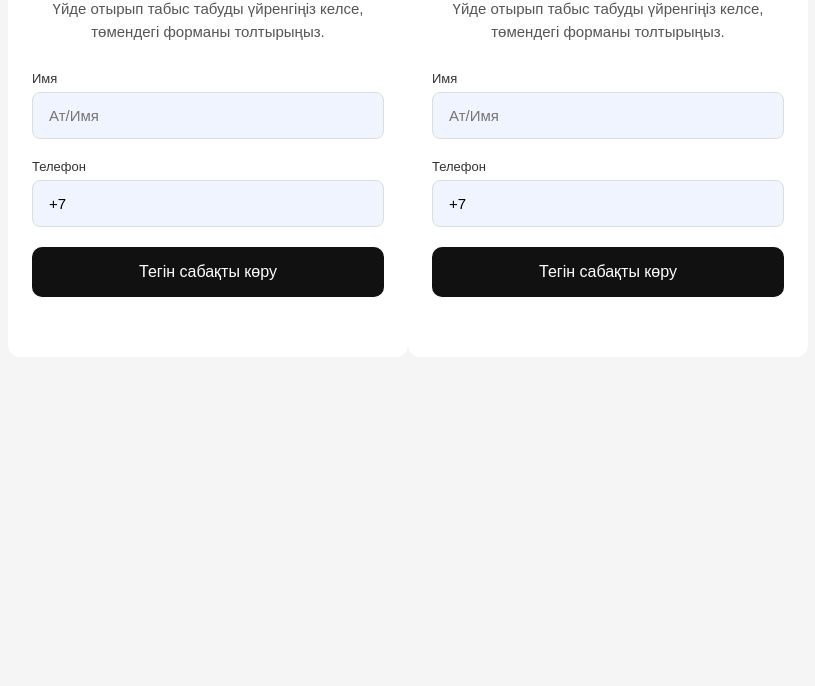
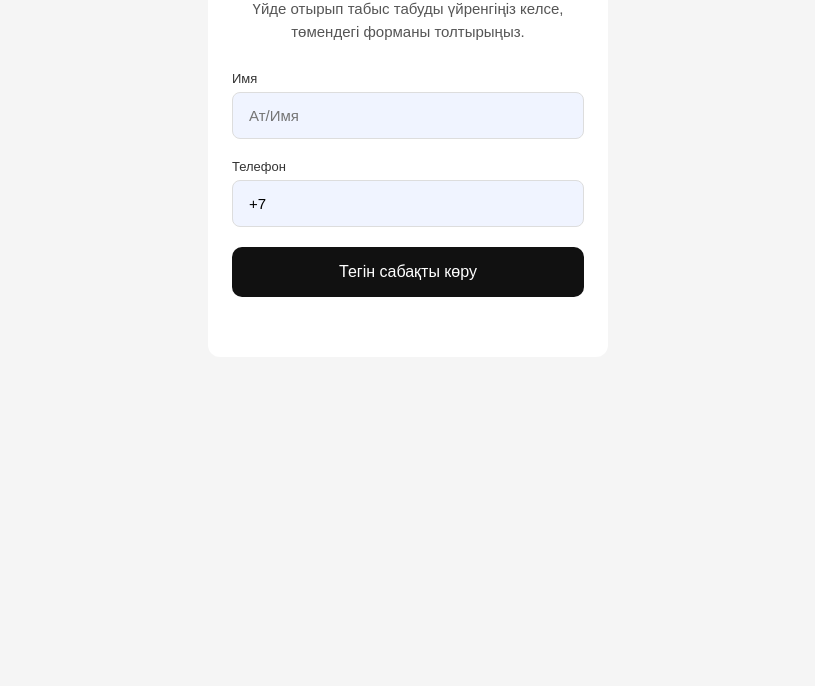
Before and after one commit to alinur17564000-ux/teginsabak, a plain HTML site: page index.html in a window 1280 px wide. Shown: the part 114-800 px from the top of the page, without its empty margins (232-1047 px from the left). Drawn offline with Linux system fonts and the light colour scheme.

Commit message:
Update index.html

```diff
--- a/index.html
+++ b/index.html
@@ -71,77 +71,4 @@
   }
 </script>
 </body>
-</html><!DOCTYPE html>
-<html lang="kk">
-<head>
-  <meta charset="UTF-8">
-  <meta name="viewport" content="width=device-width, initial-scale=1">
-  <title>Тегін сабақ</title>
-  <style>
-    * { box-sizing: border-box; margin: 0; padding: 0; }
-    body { font-family: sans-serif; display: flex; justify-content: center; padding: 40px 16px; background: #f5f5f5; }
-    .form-wrap { background: white; padding: 32px 24px; border-radius: 12px; max-width: 400px; width: 100%; text-align: center; }
-    h1 { font-size: 24px; margin-bottom: 12px; }
-    p { color: #555; font-size: 15px; margin-bottom: 28px; line-height: 1.5; }
-    label { display: block; text-align: left; font-size: 13px; color: #333; margin-bottom: 6px; }
-    input { width: 100%; padding: 14px 16px; border: 1px solid #ddd; border-radius: 8px; font-size: 15px; background: #f0f4ff; margin-bottom: 20px; outline: none; }
-    input:focus { border-color: #888; }
-    button { width: 100%; padding: 16px; background: #111; color: white; border: none; border-radius: 10px; font-size: 16px; cursor: pointer; }
-    button:disabled { opacity: 0.6; cursor: default; }
-    .msg { margin-top: 16px; font-size: 14px; }
-  </style>
-</head>
-<body>
-<div class="form-wrap">
-  <h1>Тегін сабақ</h1>
-  <p>Үйде отырып табыс табуды үйренгіңіз келсе, төмендегі форманы толтырыңыз.</p>
-
-  <label>Имя</label>
-  <input type="text" id="name" placeholder="Ат/Имя">
-
-  <label>Телефон</label>
-  <input type="tel" id="phone" value="+7" placeholder="+7">
-
-  <button id="btn" onclick="submitForm()">Тегін сабақты көру</button>
-  <p class="msg" id="msg"></p>
-</div>
-
-<script>
-  // ← СЮДА вставь свой URL из Apps Script
-  const SCRIPT_URL = "https://script.google.com/macros/s/AKfycbw2rJlRVdwV__CK0R1qJsp6yL18KbQ4LjL5OldHD4IhU6hgchk3KRNqxUNqS5ZH55T5TQ/exec";
-
-  function submitForm() {
-    var name = document.getElementById("name").value.trim();
-    var phone = document.getElementById("phone").value.trim();
-    var btn = document.getElementById("btn");
-    var msg = document.getElementById("msg");
-
-    if (!name || !phone) {
-      msg.textContent = "Пожалуйста, заполните все поля.";
-      return;
-    }
-
-    btn.disabled = true;
-    btn.textContent = "Отправляем...";
-
-    fetch(SCRIPT_URL, {
-      method: "POST",
-      body: JSON.stringify({ name: name, phone: phone }),
-      headers: { "Content-Type": "application/json" }
-    })
-    .then(r => r.json())
-    .then(data => {
-      msg.style.color = "green";
-      msg.textContent = "Заявка принята! Мы свяжемся с вами.";
-      btn.textContent = "Отправлено ✓";
-    })
-    .catch(() => {
-      msg.style.color = "red";
-      msg.textContent = "Ошибка. Попробуйте ещё раз.";
-      btn.disabled = false;
-      btn.textContent = "Тегін сабақты көру";
-    });
-  }
-</script>
-</body>
 </html>
```
